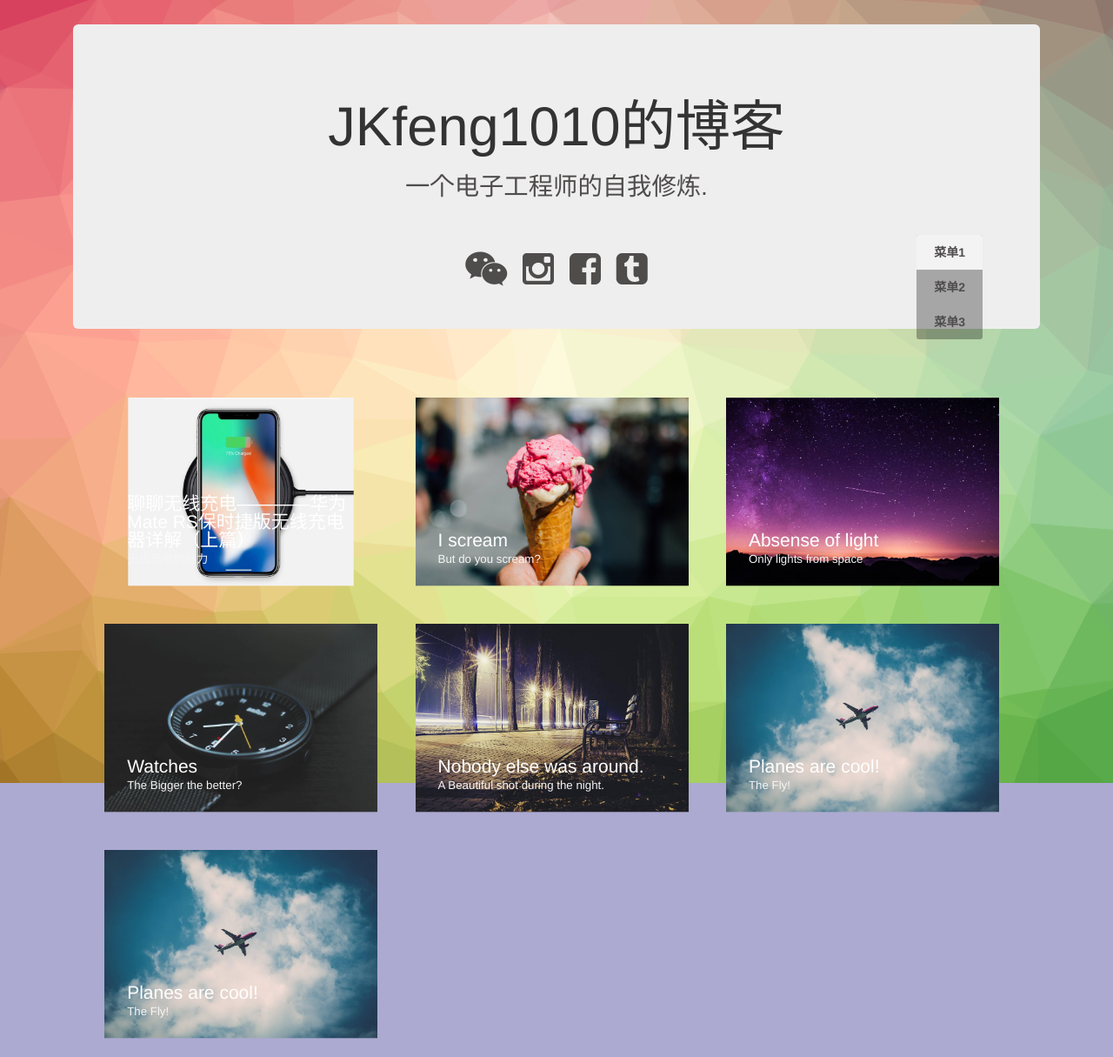
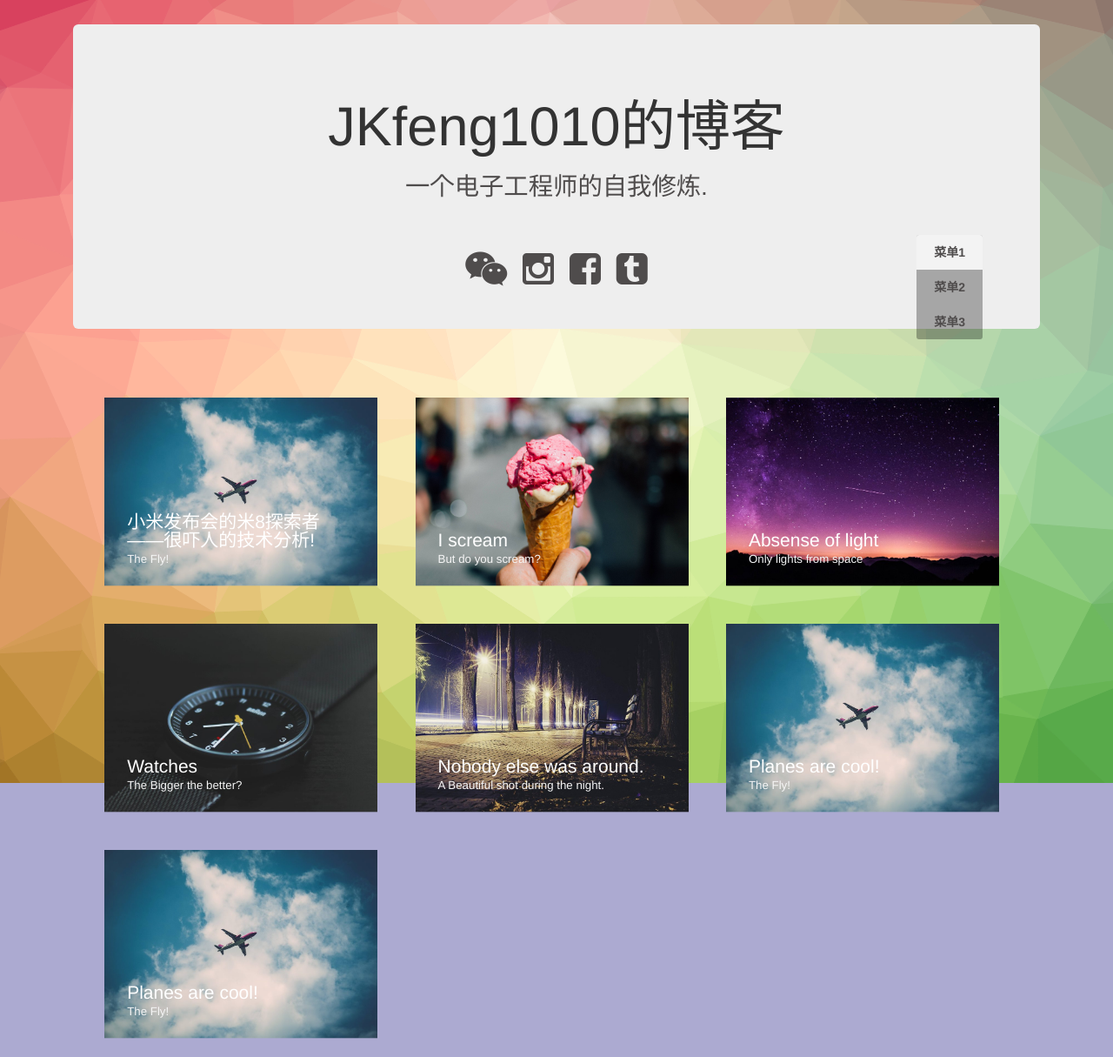
Before and after one commit to jkfeng1010/jkfeng1010.github.io, a Jekyll site: the page built from index.html, in a window 1280 px wide. Shown: the whole page at 87% size. Built offline with Jekyll 4.4.1, drawn with Linux system fonts in a browser that asks for light colours; nearby versions of some CDN libraries.

Commit message:
文章修改

```diff
--- a/_posts/2015-04-25-workshop.markdown
+++ b/_posts/2015-04-25-workshop.markdown
@@ -1,10 +1,11 @@
 ---
-title:  "聊聊无线充电————华为Mate RS保时捷版无线充电器详解（上篇）"
-subtitle: "无线充电的魅力"
+title:  "小米发布会的米8探索者——很吓人的技术分析!"
+subtitle: "The Fly!"
 author: "Wferr"
 avatar: "img/authors/wferr.png"
-image: "img/1-0.png"
-date:   2018-05-12 17:12:12
+image: "img/a.jpg"
+date:   2018-05-31 12:12:12
+---
 ---
 
 ### Dolor sit amet?
```
